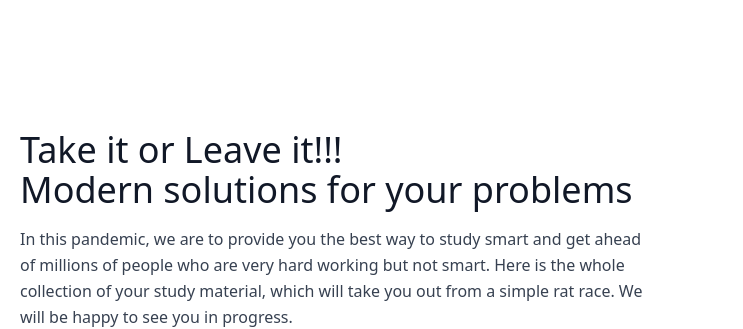
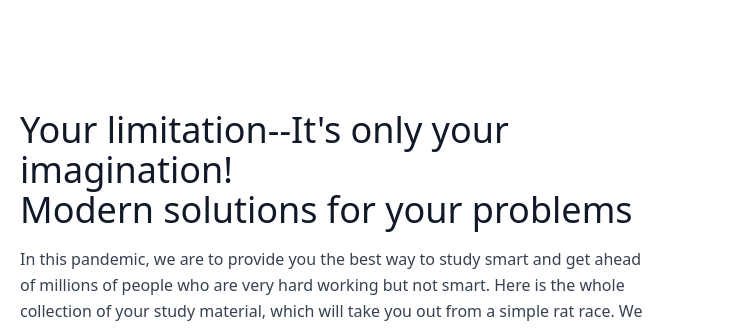
Before and after one commit to vashisourabh/vashisourabh.github.io, a plain HTML site: page index.html in a window 1280 px wide. Shown: the part 131-460 px from the top of the page, 0-743 px from the left. Drawn offline with nearby package versions, Linux system fonts and the light colour scheme.

Commit message:
updated about section

```diff
--- a/index.html
+++ b/index.html
@@ -56,7 +56,7 @@
         <div class="container mx-auto flex px-5 py-24 md:flex-row flex-col items-center">
           <div class="lg:flex-grow md:w-1/2 lg:pr-24 md:pr-16 flex flex-col md:items-start md:text-left mb-16 md:mb-0 items-center text-center wow slideInLeft">
             <h1 class="title-font sm:text-4xl text-3xl mb-4 font-medium text-gray-900">
-              Take it or Leave it!!!
+              Your limitation--It's only your imagination!
               <!-- <br class="hidden lg:inline-block">  -->
               <br>Modern solutions for your problems
             </h1>
```
